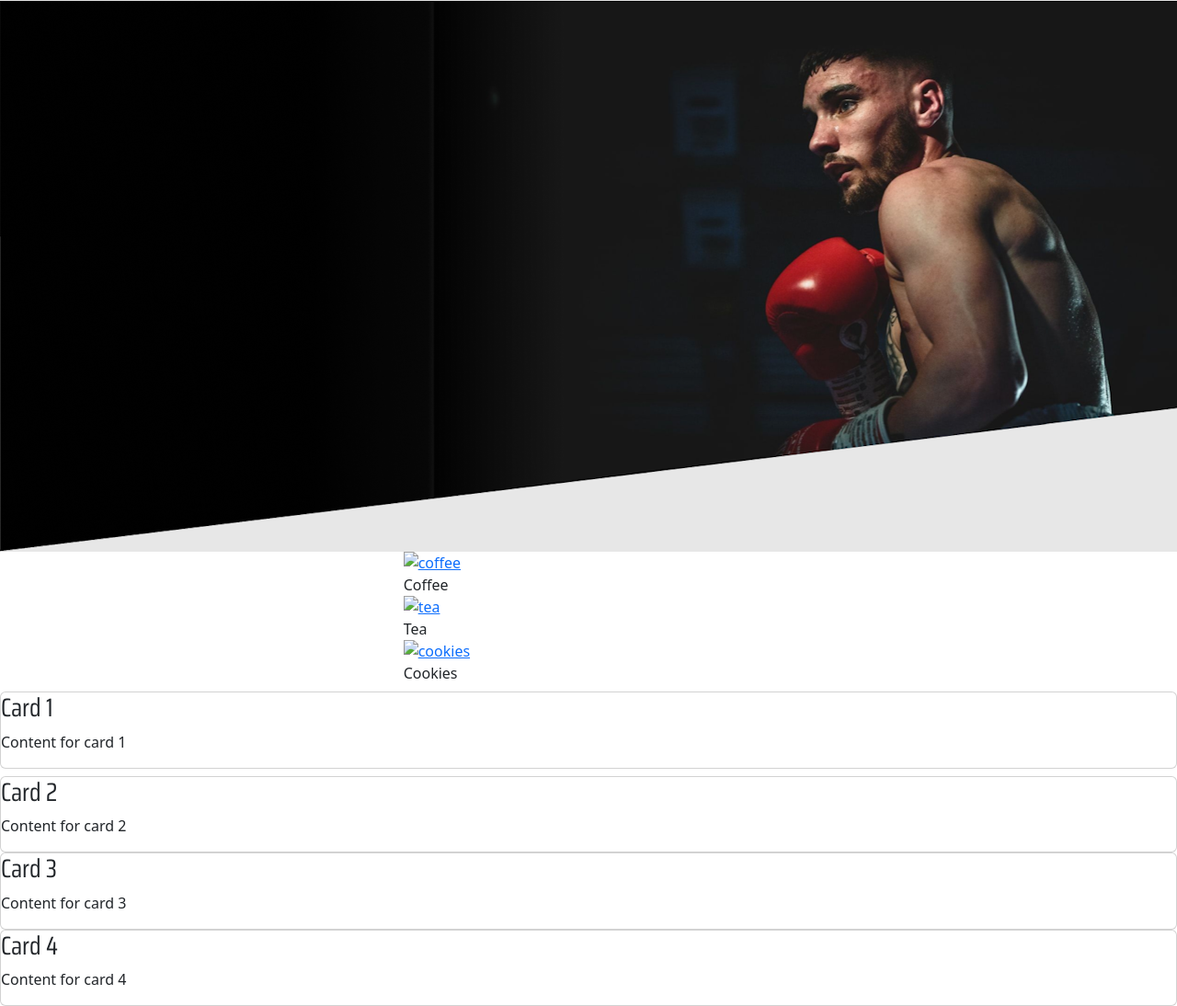
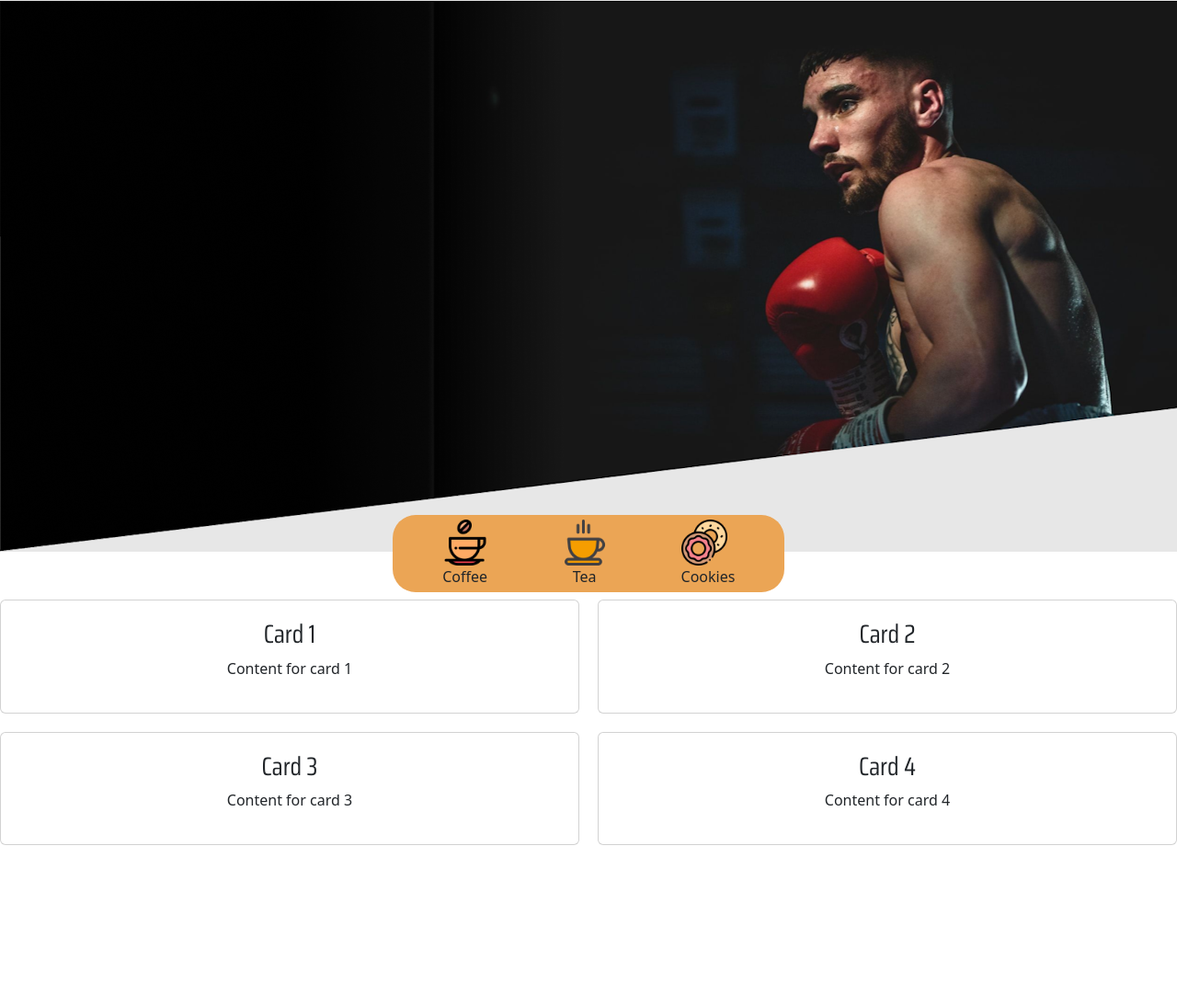
Before and after one commit to ovigota/kfee4u, a plain HTML site: page index.html in a window 1280 px wide. Shown: the whole page at 92% size. After the commit the page ends 919 px from the top, so only its background shows below. Drawn offline with nearby package versions, Linux system fonts and the light colour scheme.

Commit message:
Modificari facute pt exersarea comenzilor pt GitHub

```diff
--- a/index.html
+++ b/index.html
@@ -33,19 +33,19 @@
           </div>
         </div>
         <div class="grid-container">
-          <div class="card mt-2">
+          <div class="card mt-2" ID="card1">
             <h3>Card 1</h3>
             <p>Content for card 1</p>
           </div>
-          <div class="card mt-2">
+          <div class="card mt-2" ID="card2">
             <h3>Card 2</h3>
             <p>Content for card 2</p>
           </div>
-          <div class="card">
+          <div class="card" ID="card3">
             <h3>Card 3</h3>
             <p>Content for card 3</p>
           </div>
-          <div class="card">
+          <div class="card" ID="card4">
             <h3>Card 4</h3>
             <p>Content for card 4</p>
           </div>
--- a/stiluriMain.css
+++ b/stiluriMain.css
@@ -1 +1,35 @@
 /* Aici vor fi stilurile pentru elementul main */
+
+.container {
+    display: flex;
+    justify-content: center;
+    align-items: center;
+    position: relative;
+    margin: -40px 0;
+    background-color: rgb(235, 165, 85);
+    border-radius: 25px;
+  }
+
+  .item {
+    text-align: center;
+    margin: 5px 40px; /* Adjust margin to add space between images */
+  }
+
+  .item img {
+    width: 50px; /* Set the image width */
+    height: 50px; /* Set the image height */
+  }
+
+  .grid-container {
+    display: grid;
+    grid-template-columns: repeat(2, 1fr);
+    gap: 20px; /* Adjust gap between cards */
+    justify-content: center;
+    margin-top: 40px;
+  }
+
+  .card {
+    border: 1px solid #000; /* Customize border as needed */
+    padding: 20px; /* Adjust padding inside cards */
+    text-align: center;
+  }
```
Also changed, not shown: imagini/coffee.png (added), imagini/cookies.png (added), imagini/tea.png (added).
